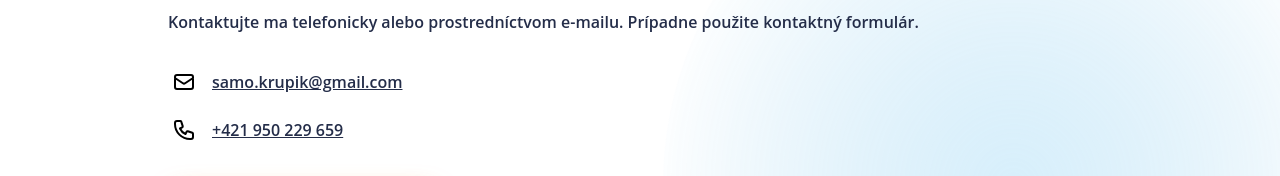
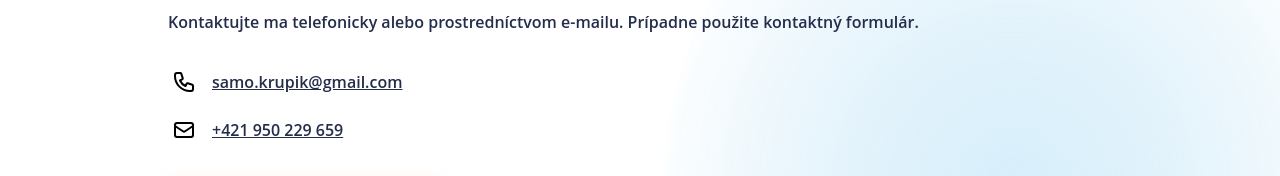
Before and after one commit to samuelkrupik/samuelkrupik-front, a Vue app: page / in a window 1280 px wide. Shown: the part 5856-6032 px from the top of the page. Built offline with nearby package versions, Linux system fonts and the light colour scheme.

Commit message:
Added heroicons

```diff
--- a/package.json
+++ b/package.json
@@ -8,6 +8,7 @@
     "lint": "vue-cli-service lint"
   },
   "dependencies": {
+    "@heroicons/vue": "^1.0.5",
     "@tailwindcss/postcss7-compat": "^2.2.17",
     "autoprefixer": "^9",
     "core-js": "^3.6.5",
--- a/src/components/CCard.vue
+++ b/src/components/CCard.vue
@@ -15,7 +15,7 @@
 
 <script>
 export default {
-  name: "ButtonPrimary",
+  name: "CCard",
   props: {
     heading: {
       type: String,
--- a/src/views/Home.vue
+++ b/src/views/Home.vue
@@ -144,37 +144,11 @@
           href="mailto:samo.krupik@gmail.com"
           class="flex items-center p-1 space-x-4"
         >
-          <svg
-            xmlns="http://www.w3.org/2000/svg"
-            class="h-6 w-6"
-            fill="none"
-            viewBox="0 0 24 24"
-            stroke="currentColor"
-          >
-            <path
-              stroke-linecap="round"
-              stroke-linejoin="round"
-              stroke-width="2"
-              d="M3 8l7.89 5.26a2 2 0 002.22 0L21 8M5 19h14a2 2 0 002-2V7a2 2 0 00-2-2H5a2 2 0 00-2 2v10a2 2 0 002 2z"
-            />
-          </svg>
+          <phone-icon class="h-6 w-6" />
           <span class="link">samo.krupik@gmail.com</span>
         </a>
         <a href="tel:+421950229659" class="flex items-center p-1 space-x-4">
-          <svg
-            xmlns="http://www.w3.org/2000/svg"
-            class="h-6 w-6"
-            fill="none"
-            viewBox="0 0 24 24"
-            stroke="currentColor"
-          >
-            <path
-              stroke-linecap="round"
-              stroke-linejoin="round"
-              stroke-width="2"
-              d="M3 5a2 2 0 012-2h3.28a1 1 0 01.948.684l1.498 4.493a1 1 0 01-.502 1.21l-2.257 1.13a11.042 11.042 0 005.516 5.516l1.13-2.257a1 1 0 011.21-.502l4.493 1.498a1 1 0 01.684.949V19a2 2 0 01-2 2h-1C9.716 21 3 14.284 3 6V5z"
-            />
-          </svg>
+          <mail-icon class="h-6 w-6" />
           <span class="link">+421 950 229 659</span>
         </a>
       </div>
@@ -330,9 +304,10 @@
 <script>
 // @ is an alias to /src
 import CLogo from "../components/CLogo.vue";
+import CCard from "../components/CCard";
 import NavigationMobile from "../components/NavigationMobile.vue";
 import { Swiper, SwiperSlide } from "swiper/vue/swiper-vue";
-import CCard from "../components/CCard";
+import { PhoneIcon, MailIcon } from "@heroicons/vue/outline";
 import "swiper/swiper.scss";
 
 export default {
@@ -343,6 +318,8 @@ export default {
     Swiper,
     SwiperSlide,
     CCard,
+    PhoneIcon,
+    MailIcon,
   },
   data() {
     return {
```
Also changed, not shown: 1 other file (tests, documents, lock files or other folders).
